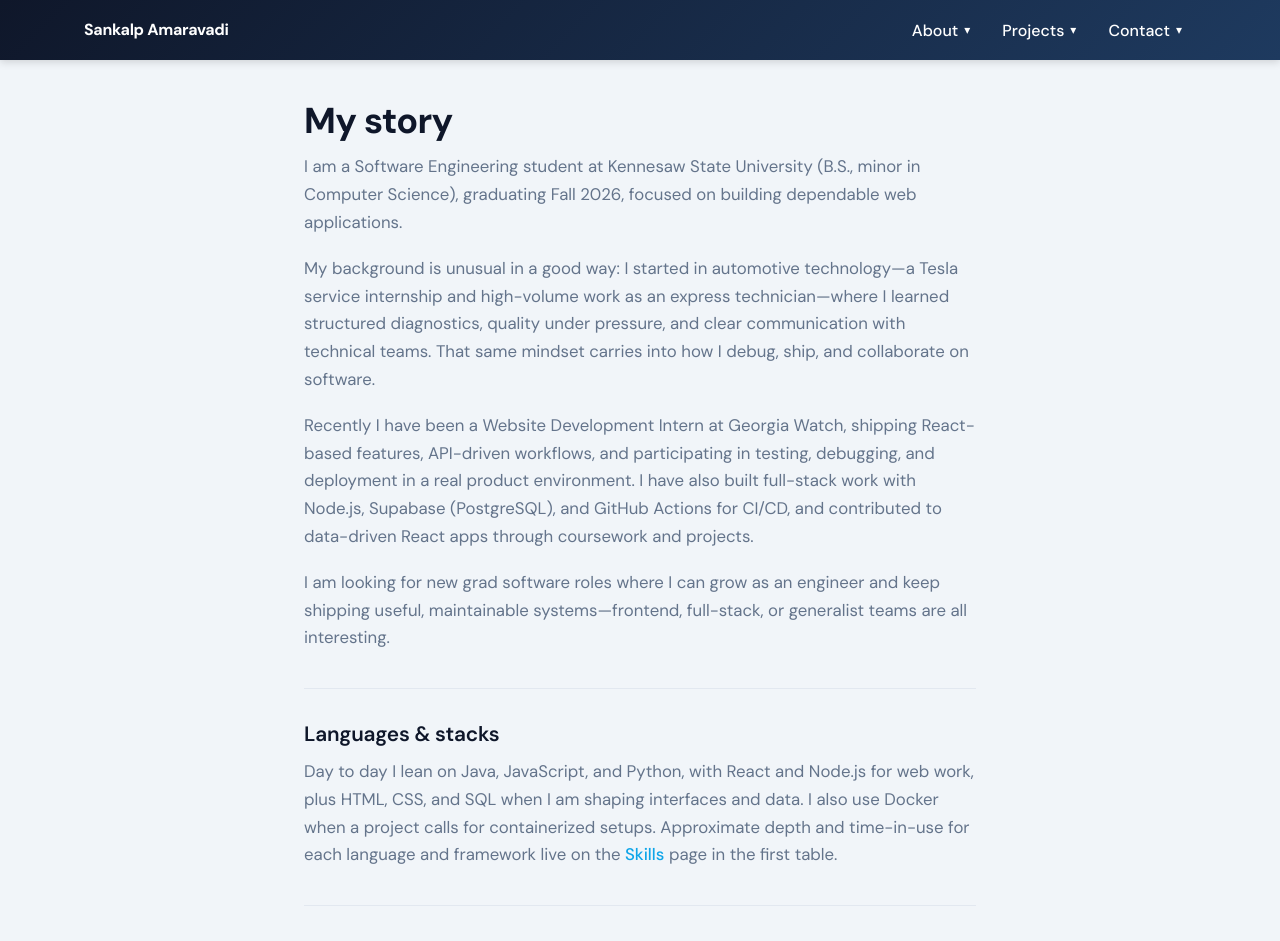
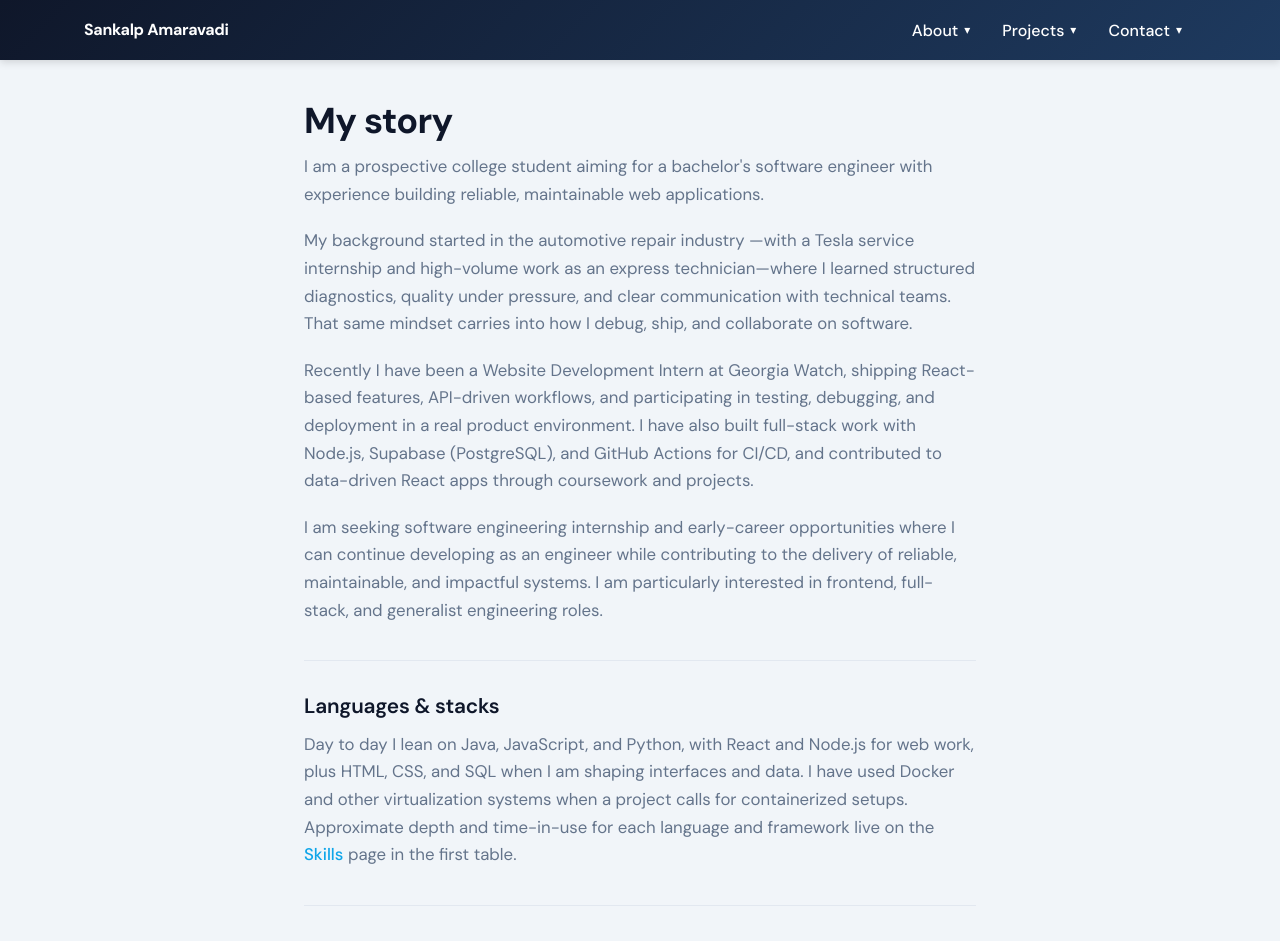
Before and after one commit to Leneord1/perso, a React (Vite) app: page /story in a window 1280 px wide. Shown: the top 941 px of the page. Built offline with nearby package versions, Linux system fonts and the light colour scheme.

Commit message:
Modifed story jsx with updated language

```diff
--- a/src/pages/story.jsx
+++ b/src/pages/story.jsx
@@ -7,11 +7,11 @@ function Story() {
         <main className="page">
             <h1>My story</h1>
             <p>
-                I am a Software Engineering student at Kennesaw State University (B.S., minor in Computer
-                Science), graduating Fall 2026, focused on building dependable web applications.
+                I am a prospective college student aiming for a bachelor's software engineer with experience
+                building reliable, maintainable web applications.
             </p>
             <p>
-                My background is unusual in a good way: I started in automotive technology—a Tesla service
+                My background started in the automotive repair industry —with a Tesla service
                 internship and high-volume work as an express technician—where I learned structured
                 diagnostics, quality under pressure, and clear communication with technical teams. That same
                 mindset carries into how I debug, ship, and collaborate on software.
@@ -24,17 +24,18 @@ function Story() {
                 coursework and projects.
             </p>
             <p>
-                I am looking for new grad software roles where I can grow as an engineer and keep shipping
-                useful, maintainable systems—frontend, full-stack, or generalist teams are all interesting.
+                I am seeking software engineering internship and early-career opportunities where I can continue
+                developing as an engineer while contributing to the delivery of reliable, maintainable, and
+                impactful systems. I am particularly interested in frontend, full-stack, and generalist engineering roles.
             </p>
 
             <section className="page-section" aria-labelledby="story-lang-heading">
                 <h2 id="story-lang-heading">Languages &amp; stacks</h2>
                 <p>
                     Day to day I lean on Java, JavaScript, and Python, with React and Node.js for web work,
-                    plus HTML, CSS, and SQL when I am shaping interfaces and data. I also use Docker when a
-                    project calls for containerized setups. Approximate depth and time-in-use for each
-                    language and framework live on the{' '}
+                    plus HTML, CSS, and SQL when I am shaping interfaces and data. I have used Docker and other
+                    virtualization systems when a project calls for containerized setups. Approximate depth and
+                    time-in-use for each language and framework live on the{' '}
                     <Link to="/skills" className="link">
                         Skills
                     </Link>{' '}
```
